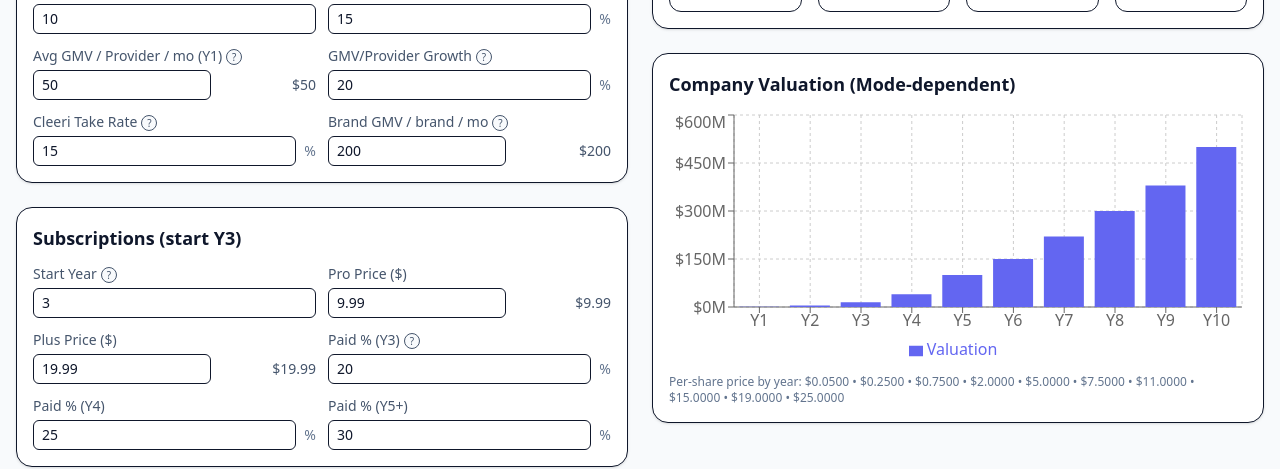
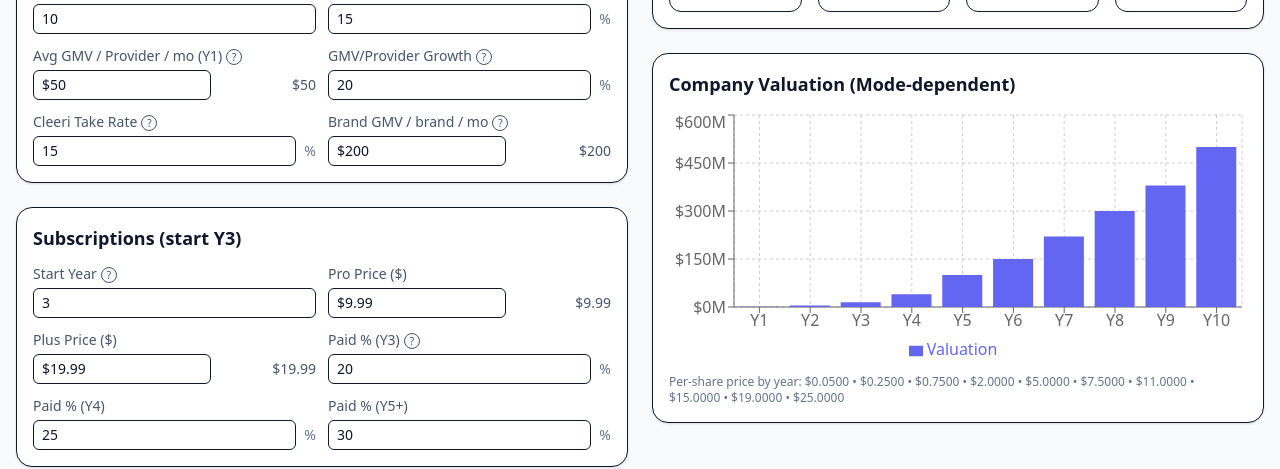
Before and after one commit to jeffgottschalk04-a11y/cleeri-financial, a React (Vite) app: page / in a window 1280 px wide. Both pictures are taken after a click on the button "assumptions". Shown: the part 361-830 px from the top of the page. Built offline with nearby package versions, Linux system fonts and the light colour scheme.

Commit message:
Finalize currency input changes

```diff
--- a/src/App.tsx
+++ b/src/App.tsx
@@ -466,7 +466,7 @@
                           </td>
                           <td className="py-2 pr-4">
                             <div className="flex items-center gap-2">
-                              <input type="number" step={100} className="rounded-md border px-2 py-1" value={v} onChange={(e)=>setOpexAmount(yk, k, Number(e.target.value))} />
+                              <CurrencyInput value={v} onChange={(n)=>setOpexAmount(yk, k, n)} />
                               <div className="text-sm text-slate-600 w-40 text-right select-none">{formatCurrency(v, 0)}</div>
                             </div>
                           </td>
@@ -659,17 +659,34 @@
 }
 
 function MoneyInput({ label, value, onChange, compact, hint }: { label: string; value: number; onChange: (v: number) => void; compact?: boolean; hint?: string }) {
-  // show cents when value has fractional component (e.g., 9.99)
-  const hasCents = Math.round((Math.abs(value) - Math.floor(Math.abs(value))) * 100) !== 0;
-  const digits = hasCents ? 2 : 0;
+  // Currency-aware input that shows formatted value. We'll render a text input that
+  // displays the formatted currency and parses digits back to a number for onChange.
   return (
     <label className={`block ${compact ? "text-xs" : "text-sm"}`}>
       <span className="block text-slate-600 mb-1 flex items-center">{label}{hint ? <Help text={hint} /> : null}</span>
       <div className="flex items-center gap-2">
-        <input type="number" step="100" className="w-full rounded-md border px-2 py-1" value={value} onChange={(e) => onChange(Number(e.target.value))} />
-        <div className="text-sm text-slate-600 w-40 text-right select-none">{formatCurrency(value, digits)}</div>
+        <CurrencyInput value={value} onChange={onChange} />
+        <div className="text-sm text-slate-600 w-40 text-right select-none">{formatCurrency(value, (Math.round((Math.abs(value) - Math.floor(Math.abs(value))) * 100) !== 0) ? 2 : 0)}</div>
       </div>
     </label>
+  );
+}
+
+function CurrencyInput({ value, onChange }: { value: number; onChange: (n: number) => void }) {
+  // Display formatted currency in the input. On change, strip non-numeric chars and
+  // notify parent with the parsed number. This keeps the input showing $ and commas.
+  const displayDigits = (Math.round((Math.abs(value) - Math.floor(Math.abs(value))) * 100) !== 0) ? 2 : 0;
+  const display = formatCurrency(value, displayDigits);
+
+  const handleChange = (e: React.ChangeEvent<HTMLInputElement>) => {
+    // remove anything that's not digit, dot, or minus
+    const raw = e.target.value.replace(/[^0-9.-]/g, '');
+    const parsed = Number(raw);
+    onChange(Number.isFinite(parsed) ? parsed : 0);
+  };
+
+  return (
+    <input type="text" inputMode="decimal" className="w-full rounded-md border px-2 py-1" value={display} onChange={handleChange} />
   );
 }
 
```
